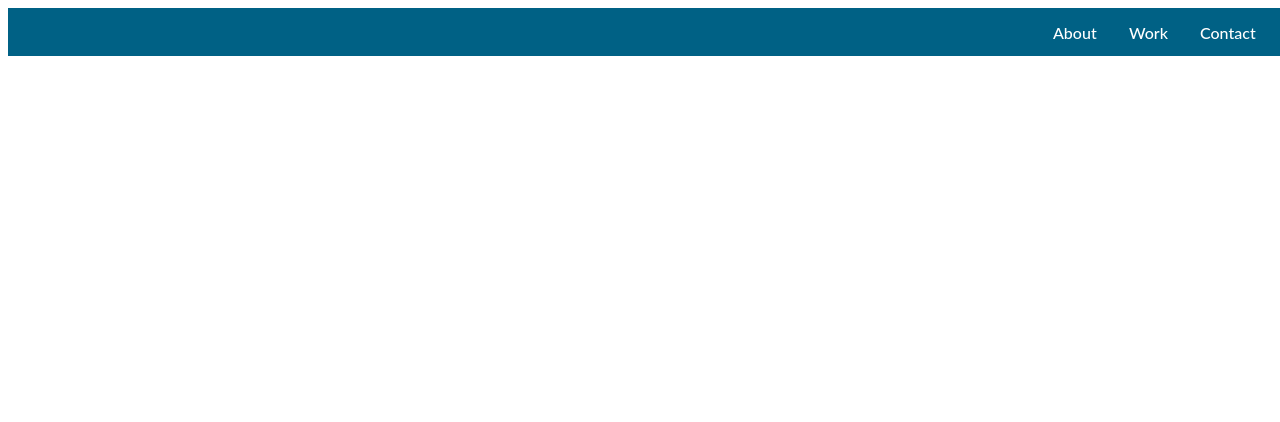
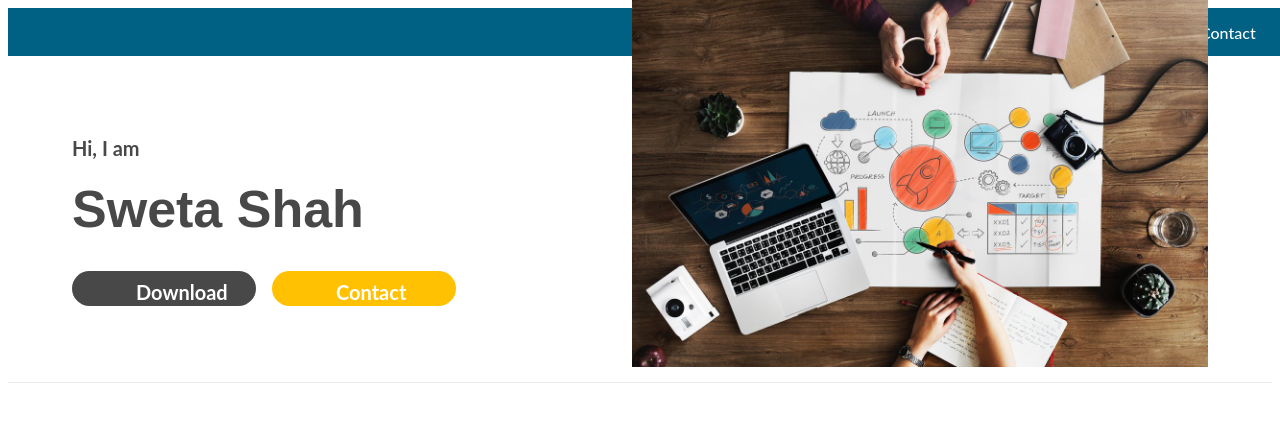
Before and after one commit to shwetashah90/UX_UI_HW_17, a plain HTML site: page index.html in a window 1280 px wide. Drawn offline with Linux system fonts and the light colour scheme.

Commit message:
Hero Code
Hero Section coded with HTML

```diff
--- a/CSS/style.css
+++ b/CSS/style.css
@@ -1,3 +1,4 @@
+/* Header Section */
 .header,
 .header * {
   box-sizing: border-box;
@@ -42,3 +43,126 @@
   height: 19px;
   position: relative;
 }
+
+/* Hero Section */
+.hero,
+.hero * {
+  box-sizing: border-box;
+}
+.hero {
+  background: #ffffff;
+  border-style: solid;
+  border-color: #ebebeb;
+  border-width: 0px 0px 1px 0px;
+  padding: 42px 64px 42px 64px;
+  display: flex;
+  flex-direction: row;
+  gap: 64px;
+  align-items: center;
+  justify-content: center;
+  flex-wrap: wrap;
+  align-self: stretch;
+  flex-shrink: 0;
+  position: relative;
+}
+.content {
+  display: flex;
+  flex-direction: column;
+  gap: 32px;
+  align-items: flex-start;
+  justify-content: flex-start;
+  flex: 1;
+  min-width: 320px;
+  max-width: 620px;
+  position: relative;
+}
+.title-subtitle {
+  display: flex;
+  flex-direction: column;
+  gap: 16px;
+  align-items: flex-start;
+  justify-content: flex-start;
+  align-self: stretch;
+  flex-shrink: 0;
+  position: relative;
+}
+.hi-i-am {
+  color: #484848;
+  text-align: left;
+  font: 700 20px/30px "Lato", sans-serif;
+  position: relative;
+  align-self: stretch;
+  display: flex;
+  align-items: center;
+  justify-content: flex-start;
+}
+.sweta-shah {
+  color: #484848;
+  text-align: left;
+  font: 700 52px "Epilogue", sans-serif;
+  position: relative;
+  align-self: stretch;
+  display: flex;
+  align-items: center;
+  justify-content: flex-start;
+}
+.ct-as {
+  display: flex;
+  flex-direction: row;
+  gap: 16px;
+  align-items: flex-start;
+  justify-content: flex-start;
+  flex-shrink: 0;
+  position: relative;
+}
+.button {
+  background: #484848;
+  border-radius: 32px;
+  padding: 8px 64px 8px 64px;
+  display: flex;
+  flex-direction: row;
+  gap: 0px;
+  align-items: center;
+  justify-content: center;
+  flex-shrink: 0;
+  position: relative;
+}
+.contact {
+  color: #ffffff;
+  text-align: left;
+  font: 700 20px/27px "Lato", sans-serif;
+  position: relative;
+}
+.button2 {
+  background: #ffc102;
+  border-radius: 32px;
+  padding: 8px 64px 8px 64px;
+  display: flex;
+  flex-direction: row;
+  gap: 0px;
+  align-items: center;
+  justify-content: center;
+  flex-shrink: 0;
+  position: relative;
+}
+.frame-2 {
+  flex-shrink: 0;
+  width: 576px;
+  height: 242px;
+  position: relative;
+}
+.rectangle-2 {
+  background: #d9d9d9;
+  width: 576px;
+  height: 242px;
+  position: absolute;
+  left: 0px;
+  top: 0px;
+}
+.designer-1 {
+  width: 576px;
+  height: 376px;
+  position: absolute;
+  left: 0px;
+  top: -107px;
+}
--- a/index.html
+++ b/index.html
@@ -5,6 +5,7 @@
         <link rel="stylesheet" href="CSS\style.css">
     </head>
     <body>
+        <!-- Header/Navbar -->
         <div class="header">
             <div class="about">
               <div class="about2">About</div>
@@ -15,6 +16,29 @@
             <div class="contact">
               <div class="about2">Contact</div>
             </div>
+        </div>
+
+        <!-- Hero Image Section -->
+        <div class="hero">
+            <div class="content">
+              <div class="title-subtitle">
+                <div class="hi-i-am">Hi, I am</div>
+                <div class="sweta-shah">Sweta Shah</div>
+              </div>
+              <div class="ct-as">
+                <div class="button">
+                  <div class="contact">Download Resume</div>
+                </div>
+                <div class="button2">
+                  <div class="contact">Contact</div>
+                </div>
+              </div>
+            </div>
+            <div class="frame-2">
+              <div class="rectangle-2"></div>
+              <img class="designer-1" src="Images\designer.jpeg" />
+            </div>
           </div>
+
     </body>
 </html>
```
